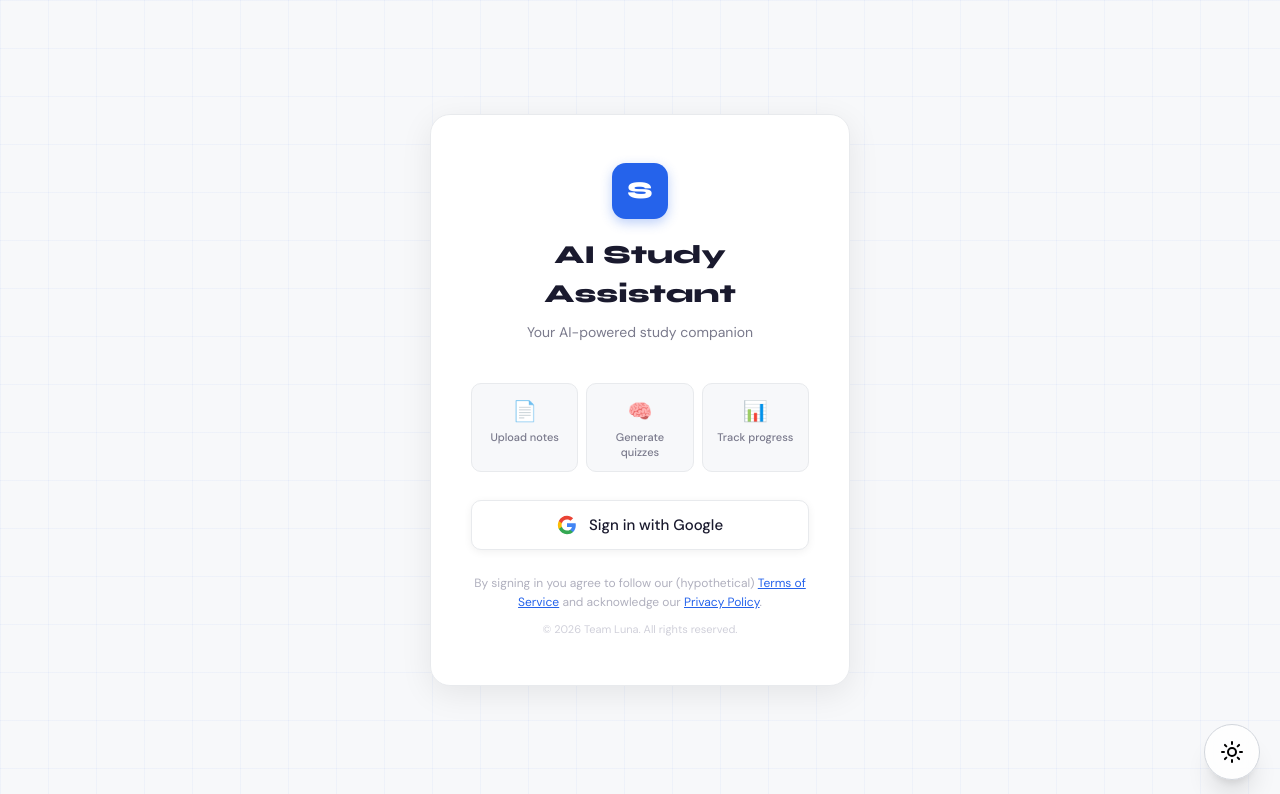
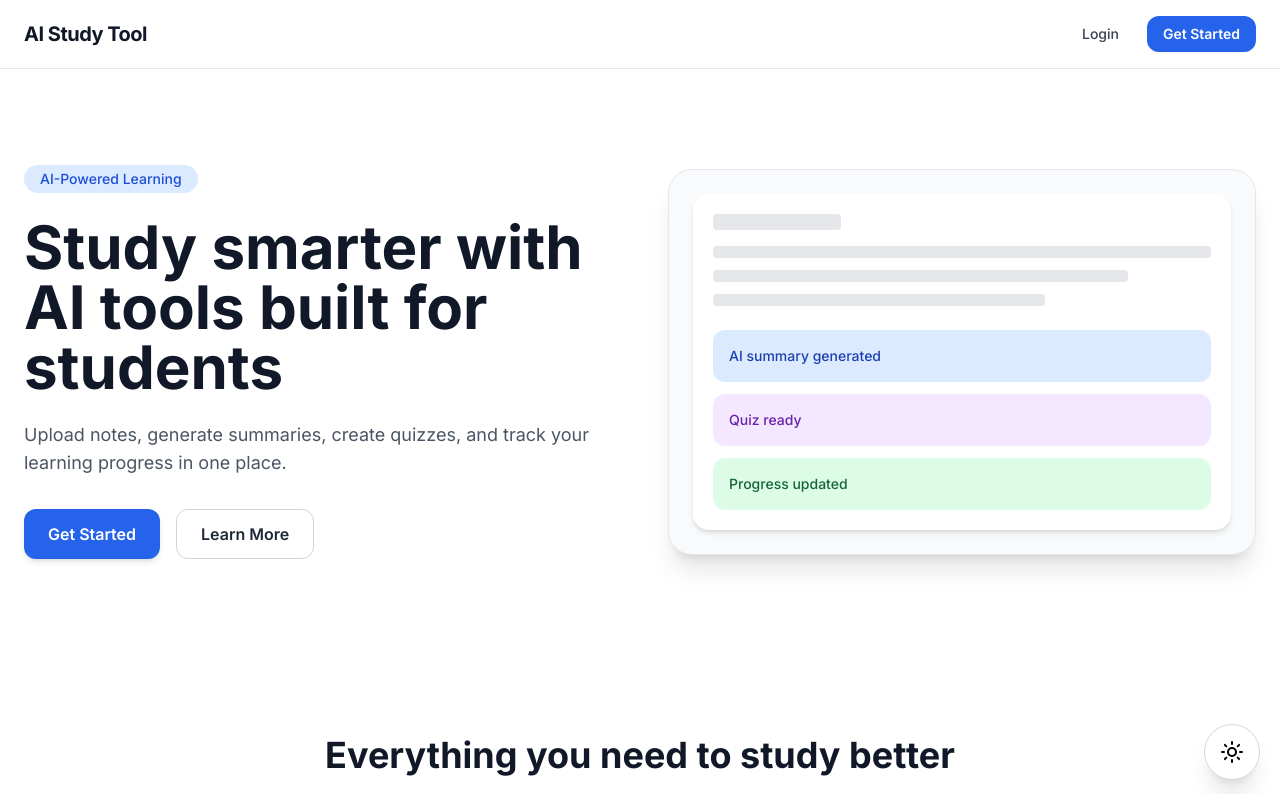
Before and after one commit to TeamLuna-dev/ai_study_tool, a React (Vite) app: page / in a window 1280 px wide. Before the commit this address led to /login. Shown: the top 794 px of the page. Built offline with nearby package versions, Linux system fonts and the light colour scheme; no server answers; the HTML template or start-up script is replaced by a standard one.

Commit message:
SCRUM-124: landing page added on App.jsx
-Importing LandingPage
-If the user is logged in → send them to dashboard
-If the user is NOT logged in → show the landing page
-If auth is still loading → show a spinner
-list of routes where your Navbar should NOT be shown.

```diff
--- a/src/App.jsx
+++ b/src/App.jsx
@@ -9,6 +9,8 @@ import NavBar from "./components/Navbar";
 import OnboardingPage from "./components/onboarding/OnboardingPage";
 import { SummarizerPage } from "./components/summarizer/SummarizerPage";
 import FloatingThemeToggle from "./components/FloatingThemeToggle";
+import LandingPage from "./pages/LandingPage";
+
 
 // Protected route components are lazy-loaded so the login bundle stays small.
 // DashboardPage is a named export — unwrap it from the module object.
@@ -56,16 +58,18 @@ const ToolPlaceholderPage = lazy(() => import("./pages/ToolPlaceholderPage"));
  * Renders a spinner while Firebase resolves the persisted session so there
  * is never a premature redirect before auth state is known.
  */
-function RootRedirect() {
+function LandingGate() {
   const { user, loading } = useAuth();
+
   if (loading) return <LoadingSpinner />;
-  return <Navigate to={user ? "/dashboard" : "/login"} replace />;
+
+  return user ? <Navigate to="/dashboard" replace /> : <LandingPage />;
 }
 
 function AppLayout() {
   const location = useLocation();
 
-  const hideNavbarRoutes = ["/login"];
+  const hideNavbarRoutes = ["/", "/login"];
   const shouldShowNavbar = !hideNavbarRoutes.includes(location.pathname);
 
   return (
@@ -74,7 +78,10 @@ function AppLayout() {
 
       <Suspense fallback={<LoadingSpinner />}>
         <Routes>
-          <Route path="/" element={<RootRedirect />} />
+          <Route path="/" element={<LandingPage />} />
+          {/* Or use this if you want auto-redirect for logged users:
+              <Route path="/" element={<LandingGate />} />
+          */}
 
           <Route path="/login" element={<LoginPage />} />
 
```
